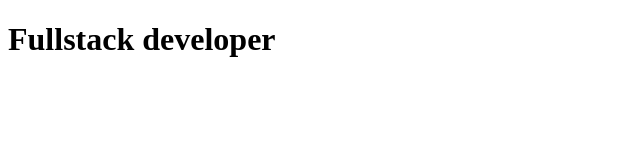
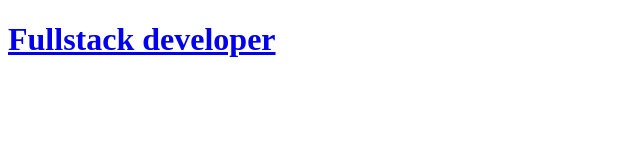
Before and after one commit to igor-rizak/resume, a plain HTML site: page index.html in a window 1280 px wide. Shown: the whole page, without its empty margins (0-640 px from the left). Drawn offline with Linux system fonts and the light colour scheme.

Commit message:
Update index.html

```diff
--- a/index.html
+++ b/index.html
@@ -7,8 +7,7 @@
   </head>
   <body>
     <h1>
-      Fullstack developer
-      <a href="./img/IHOR RIZAK.pdf"></a>
+      <a href="./img/IHOR RIZAK.pdf">Fullstack developer</a>
     </h1>
   </body>
 </html>
```
